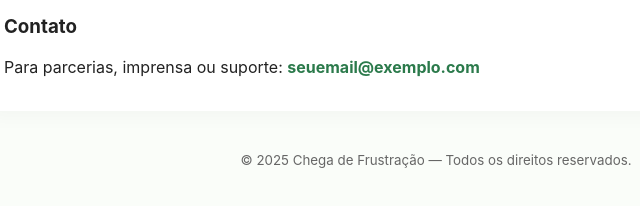
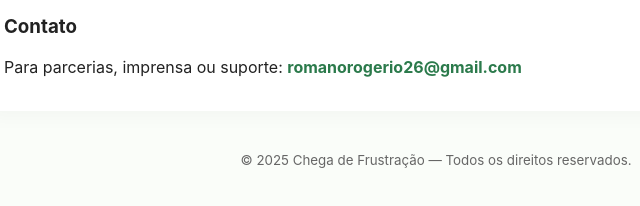
Before and after one commit to Rogmusic/DietaBalanceada, a plain HTML site: page sobre.html in a window 1280 px wide. Shown: the part 488-694 px from the top of the page, 204-844 px from the left. Drawn offline with Linux system fonts and the light colour scheme.

Commit message:
Update sobre.html

```diff
--- a/sobre.html
+++ b/sobre.html
@@ -39,7 +39,7 @@
         <p>Este material foi preparado por um entusiasta de nutrição e bem-estar que reuniu práticas simples e comprovadas para quem precisa de um plano realista. (Você pode editar aqui para colocar seu nome e credenciais.)</p>
 
         <h3>Contato</h3>
-        <p>Para parcerias, imprensa ou suporte: <a href="mailto:seuemail@exemplo.com">seuemail@exemplo.com</a></p>
+        <p>Para parcerias, imprensa ou suporte: <a href="mailto:seuemail@exemplo.com">romanorogerio26@gmail.com</a></p>
       </div>
     </main>
 
```
